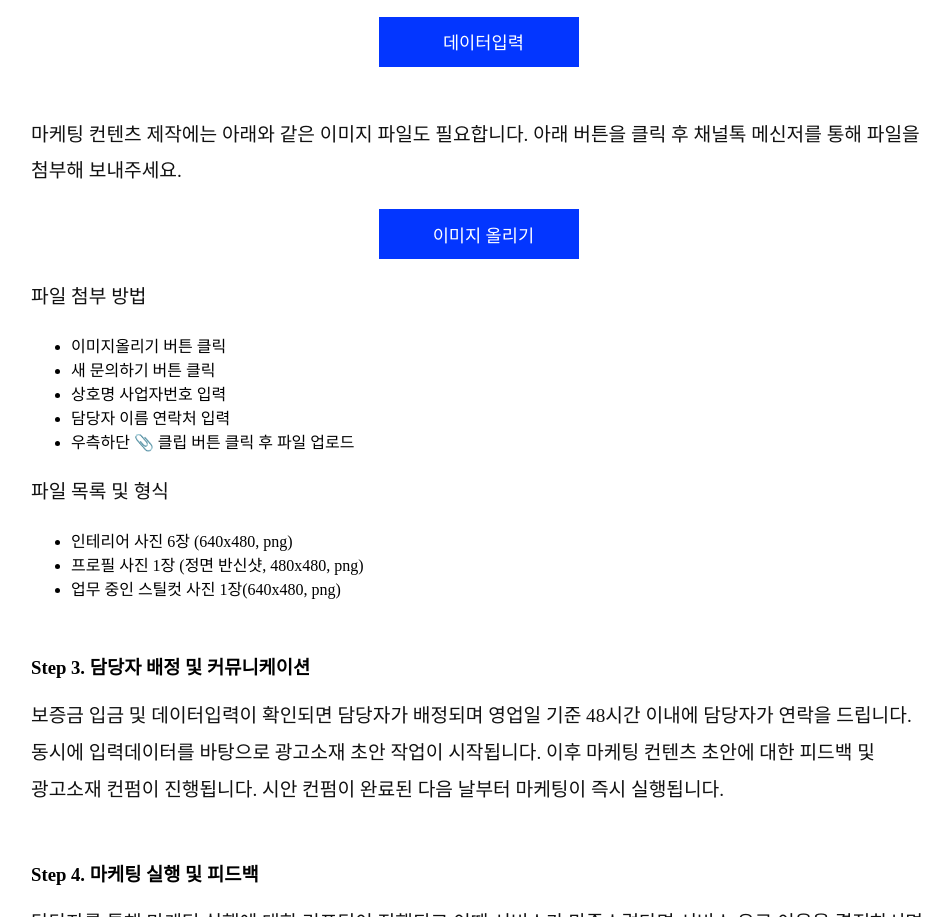
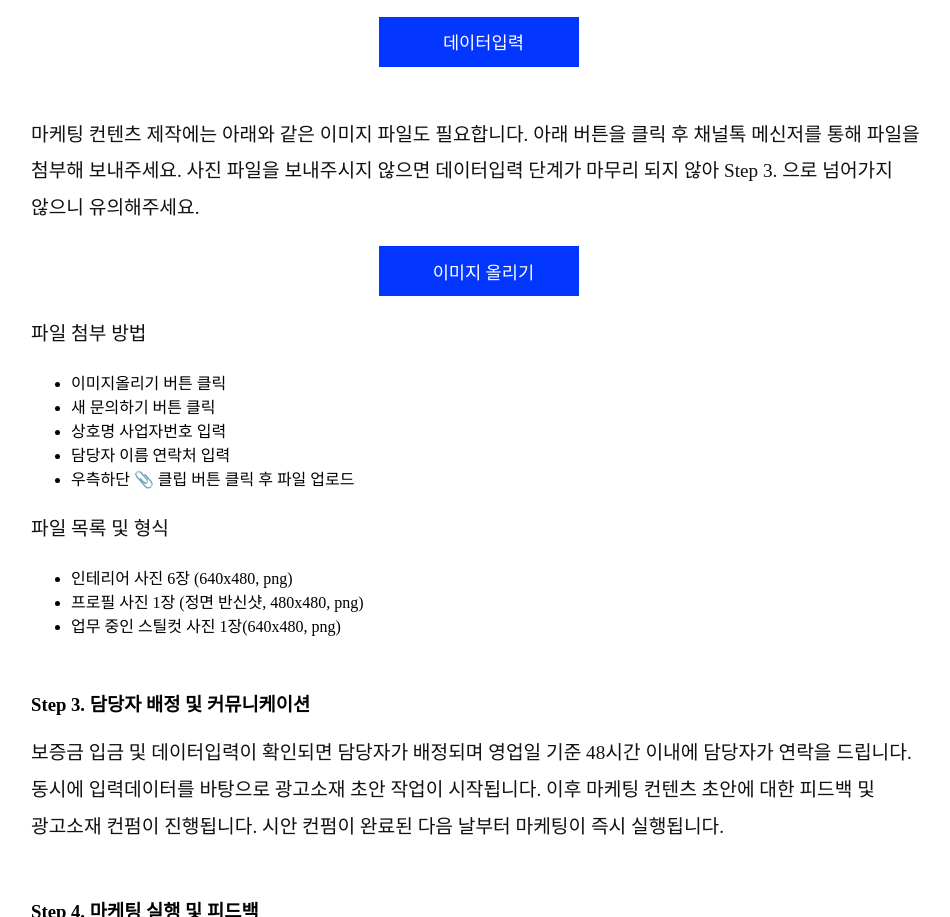
Before and after one commit to xulfereht/website, a Gatsby site: page /service/betatester in a window 1280 px wide. Shown: the part 1580-2497 px from the top of the page, without its empty margins (161-1111 px from the left). Built offline with nearby package versions, Linux system fonts and the light colour scheme; Gatsby itself is replaced by a stand-in of ours; a web font is replaced by a local one.

Commit message:
image upload info update

```diff
--- a/src/pages/service/betatester.js
+++ b/src/pages/service/betatester.js
@@ -115,7 +115,9 @@ const AboutPage = () => {
           <div className="divmargin">
             <p>
               마케팅 컨텐츠 제작에는 아래와 같은 이미지 파일도 필요합니다. 아래
-              버튼을 클릭 후 채널톡 메신저를 통해 파일을 첨부해 보내주세요.
+              버튼을 클릭 후 채널톡 메신저를 통해 파일을 첨부해 보내주세요. 사진
+              파일을 보내주시지 않으면 데이터입력 단계가 마무리 되지 않아 Step 3.
+              으로 넘어가지 않으니 유의해주세요.
             </p>
             <div>
               <a href="https://3x4wy.channel.io" target="_blank">
@@ -136,7 +138,8 @@ const AboutPage = () => {
                 <li>인테리어 사진 6장 (640x480, png)</li>
                 <li>프로필 사진 1장 (정면 반신샷, 480x480, png)</li>
                 <li>업무 중인 스틸컷 사진 1장(640x480, png)</li>
-            </ul></div>
+              </ul>
+            </div>
           </div>
         </div>
         <div className="divmargin">
```
Lines whose indentation alone changed are shown as unchanged.
